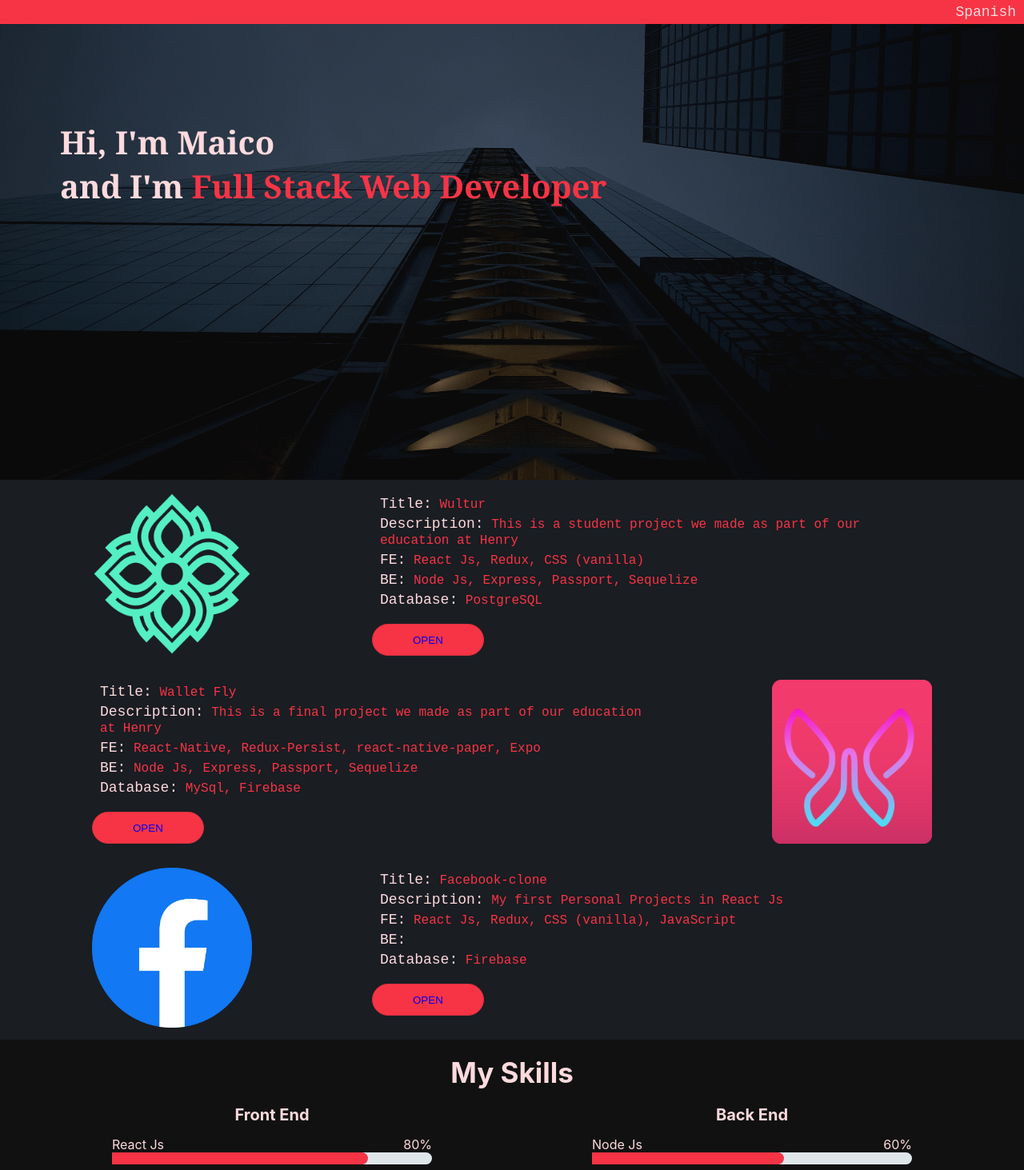
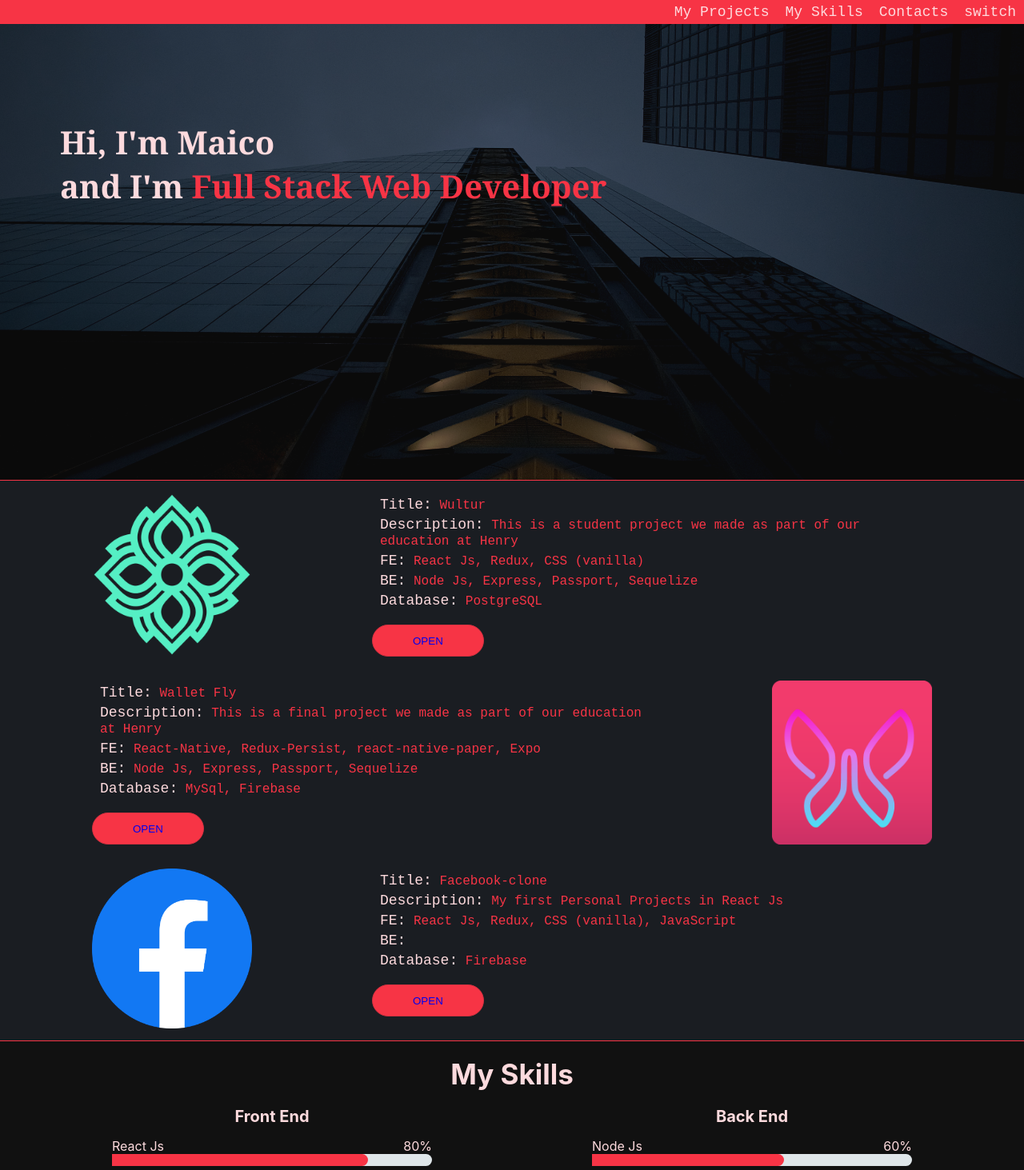
Before and after one commit to MaicoLoncomilla/Resume, a React (Create React App) app in the folder client/: page / in a window 1280 px wide. Shown: the top 1463 px of the page at 80% size. Built offline with nearby package versions, Linux system fonts and the light colour scheme.

Commit message:
Mejoras en diseño

```diff
--- a/client/src/components/header/Header.js
+++ b/client/src/components/header/Header.js
@@ -5,7 +5,10 @@ import sText from '../styles/text.module.css'
 export default function Header(){
     return (
         <nav className={sContainer.containerHeader}>
-            <p className={sText.textP}>Spanish</p>
+            <p className={sText.textP}>My Projects</p>
+            <p className={sText.textP}>My Skills</p>
+            <p className={sText.textP}>Contacts</p>
+            <p className={sText.textP}>switch</p>
         </nav>
     )
 }
--- a/client/src/components/styles/container.module.css
+++ b/client/src/components/styles/container.module.css
@@ -37,6 +37,8 @@
 .containerSectionMain{
     width: 100%;
     background-color: var(--backgroundSection);
+    border-bottom: 1px solid var(--backgroundButtonPrimary);
+    border-top: 1px solid var(--backgroundButtonPrimary);
 }
 .containerSectionProjects{
     max-width: 1200px;
@@ -47,6 +49,7 @@
     justify-content: space-around;
     flex-wrap: wrap;
     padding: 15px 0;
+
 }
 .containerSectionProjectsDiv {
     min-width: 400px;
@@ -66,6 +69,7 @@
     display: flex;
     flex-direction: column;
     padding: 20px 0px;
+    border-bottom: 1px solid var(--backgroundButtonPrimary);
 }
 .containerSectionFrontBack{
     max-width: 1200px;
```
Also changed, not shown: 1 other file (tests, documents, lock files or other folders).
